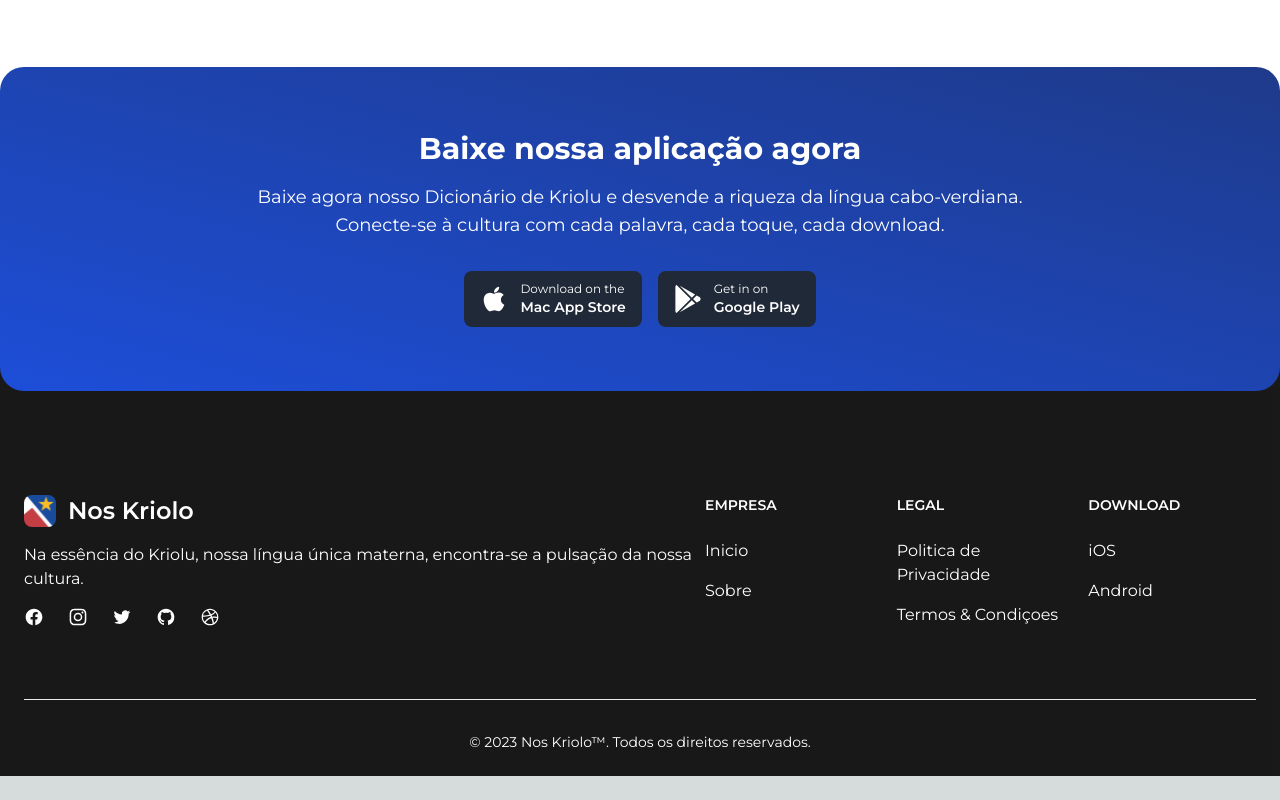
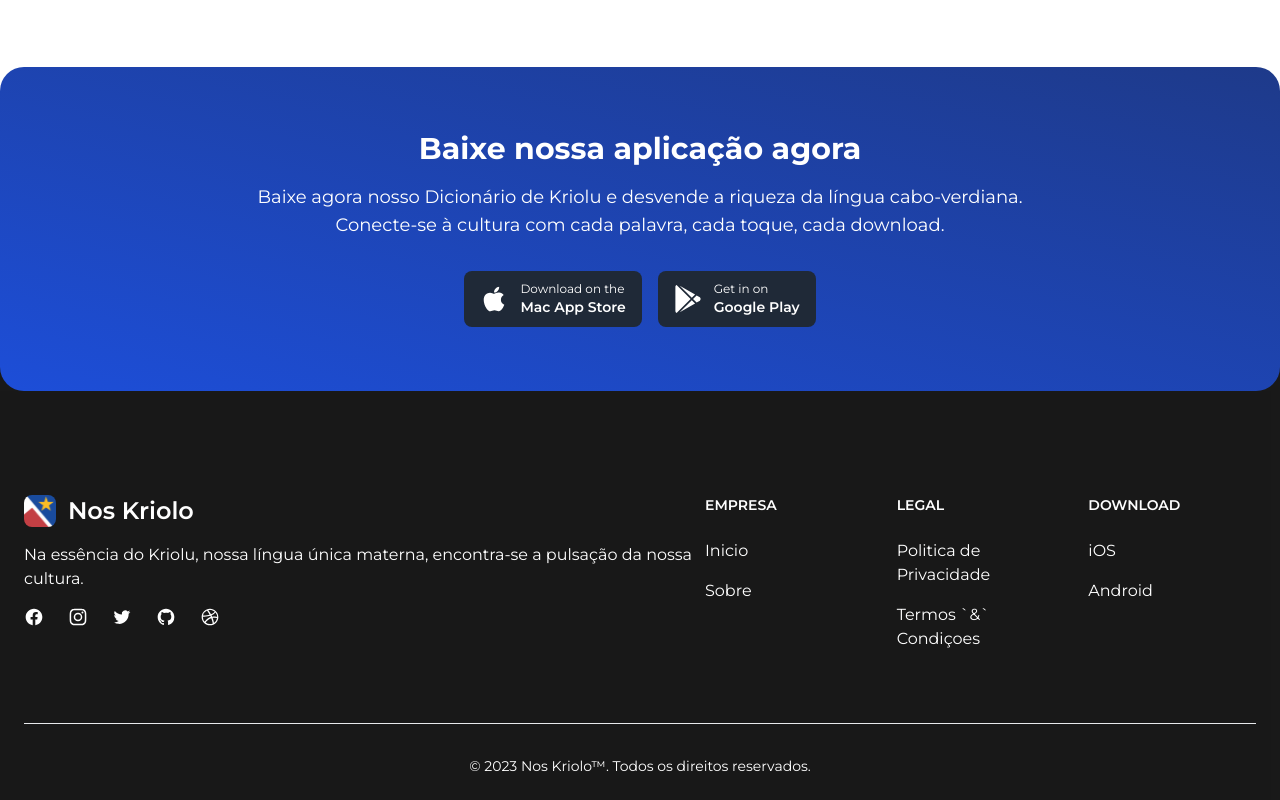
Before and after one commit to dtmiranda/noskriolo-webpage, a Next.js app: page / in a window 1280 px wide. Shown: the part 3674-4474 px from the top of the page. Before the commit the page ends 4450 px from the top, so only its background shows below. Built offline with nearby package versions, Linux system fonts and the light colour scheme.

Commit message:
solving quot error

```diff
--- a/src/components/Footer/Footer.tsx
+++ b/src/components/Footer/Footer.tsx
@@ -49,7 +49,7 @@ const Footer = () => {
                   <a href="#" className="hover:underline">Politica de Privacidade</a>
                 </li>
                 <li>
-                  <a href="#" className="hover:underline">Termos &amp; Condiçoes</a>
+                  <a href="#" className="hover:underline">Termos `&amp;` Condiçoes</a>
                 </li>
               </ul>
             </div>
```
